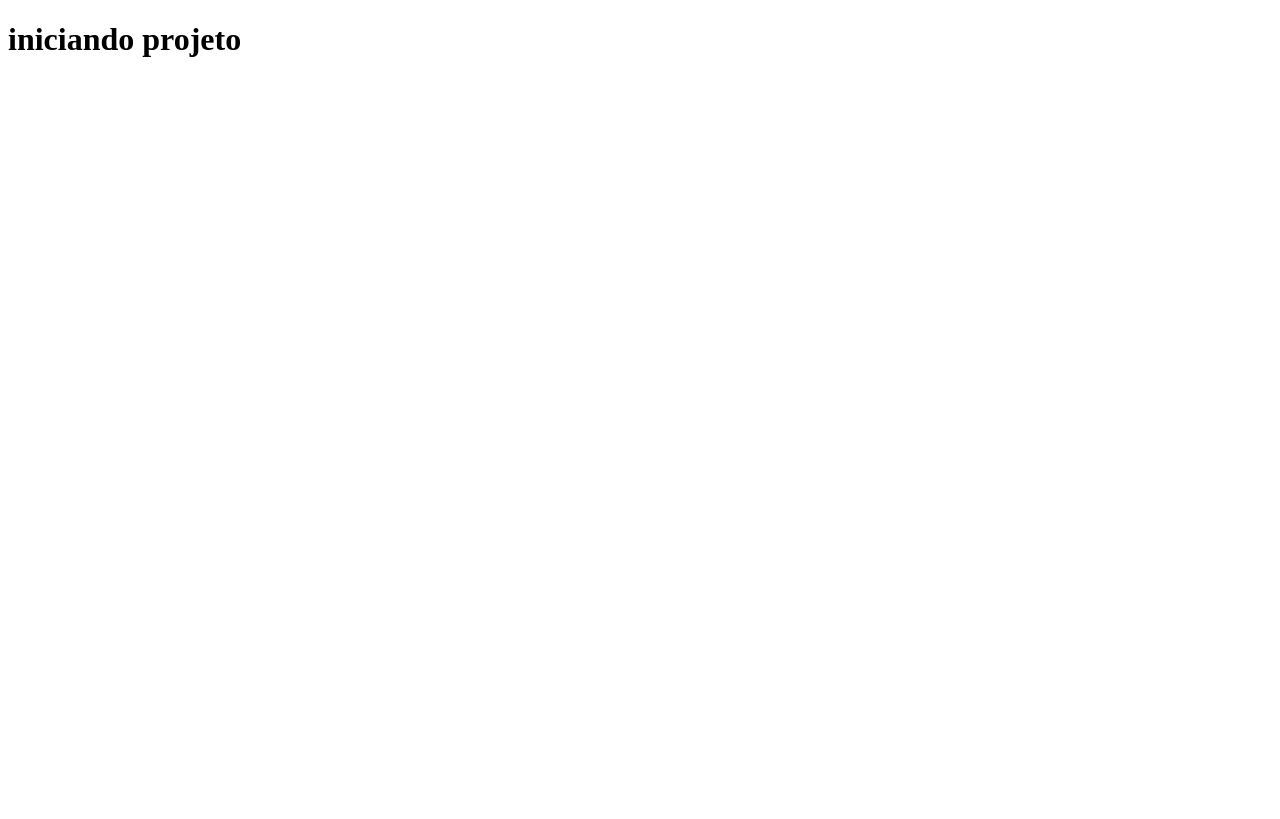
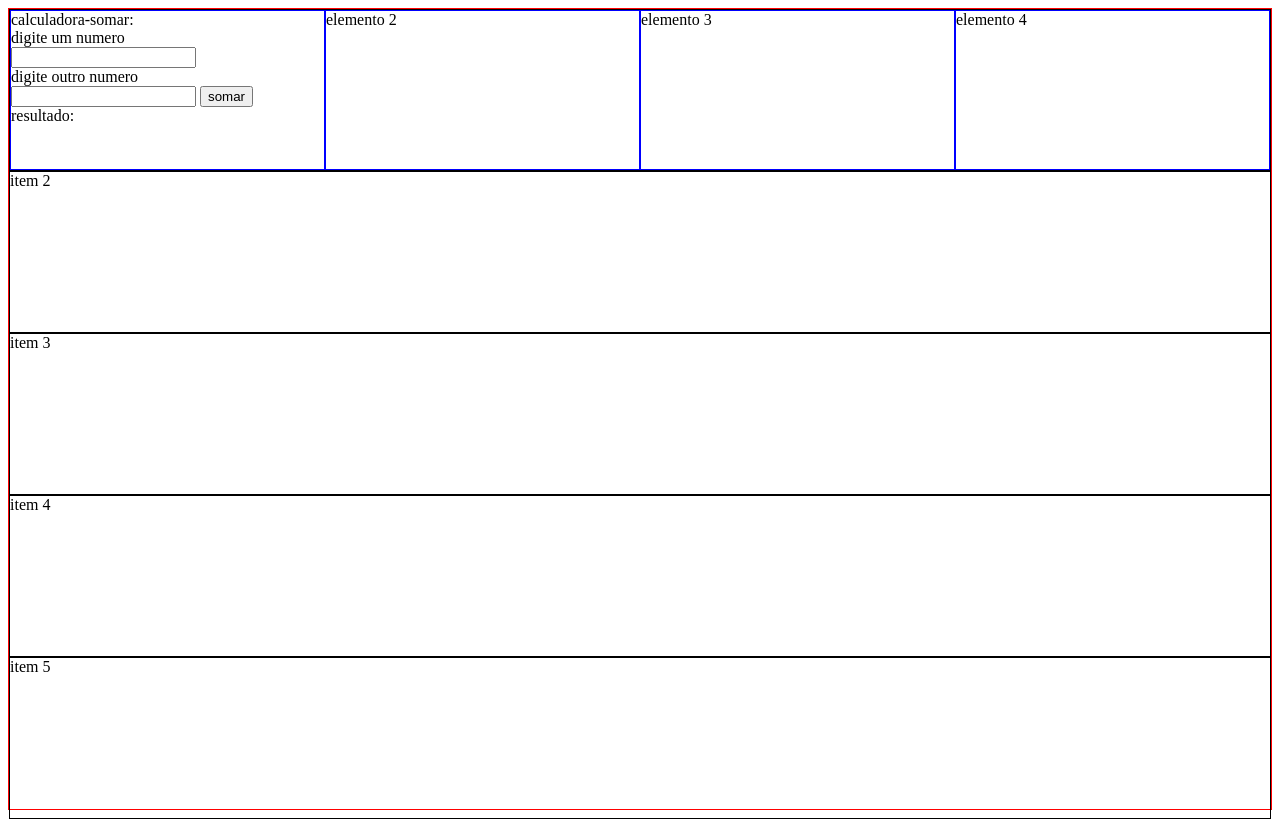
Before and after one commit to rafa0199/projeto-novo, a plain HTML site: page index.html in a window 1280 px wide. Drawn offline with Linux system fonts and the light colour scheme.

Commit message:
atualizando html e criando script

```diff
--- a/index.html
+++ b/index.html
@@ -1,11 +1,32 @@
 <!DOCTYPE html>
 <html lang="en">
 <head>
+    <script src="script.js"></script>
+    <link rel="stylesheet" href="style.css">
     <meta charset="UTF-8">
     <meta name="viewport" content="width=device-width, initial-scale=1.0">
     <title>Document</title>
 </head>
 <body>
-    <h1>iniciando projeto</h1>
+    <div class="container">
+        <div id="item1">
+            <div id="elemento1">
+                <label for="">calculadora-somar:</label><br>
+                <label for="">digite um numero</label><br>
+                <input type="number" id="num1"><br>
+                <label for="">digite outro numero</label><br>
+                <input type="number" id="num2">
+                <button type="submit" onclick="somarNumeros()">somar</button>
+                <div>resultado:</div>
+            </div>
+            <div id="elemento2">elemento 2</div>
+            <div id="elemento3">elemento 3</div>
+            <div id="elemento4">elemento 4</div>
+        </div>
+        <div id="item2">item 2</div>
+        <div id="item3">item 3</div>
+        <div id="item4">item 4</div>
+        <div id="item5">item 5</div>
+    </div>
 </body>
 </html>
--- a/style.css
+++ b/style.css
@@ -0,0 +1,41 @@
+.container{
+    border: 1px red solid;
+    height: 100vh;
+}
+#item1{
+    border: 1px black solid;
+    height: 20%;
+    display: flex;
+}
+#elemento1{
+    border: 1px blue solid;
+    width: 25%;
+}
+#elemento2{
+    border: 1px blue solid;
+    width: 25%;
+}
+#elemento3{
+    border: 1px blue solid;
+    width: 25%;
+}
+#elemento4{
+    border: 1px blue solid;
+    width: 25%;
+}
+#item2{
+    border: 1px black solid;
+    height: 20%;
+}
+#item3{
+    border: 1px black solid;
+    height: 20%;
+}
+#item4{
+    border: 1px black solid;
+    height: 20%;
+}
+#item5{
+    border: 1px black solid;
+    height: 20%;
+}
```
